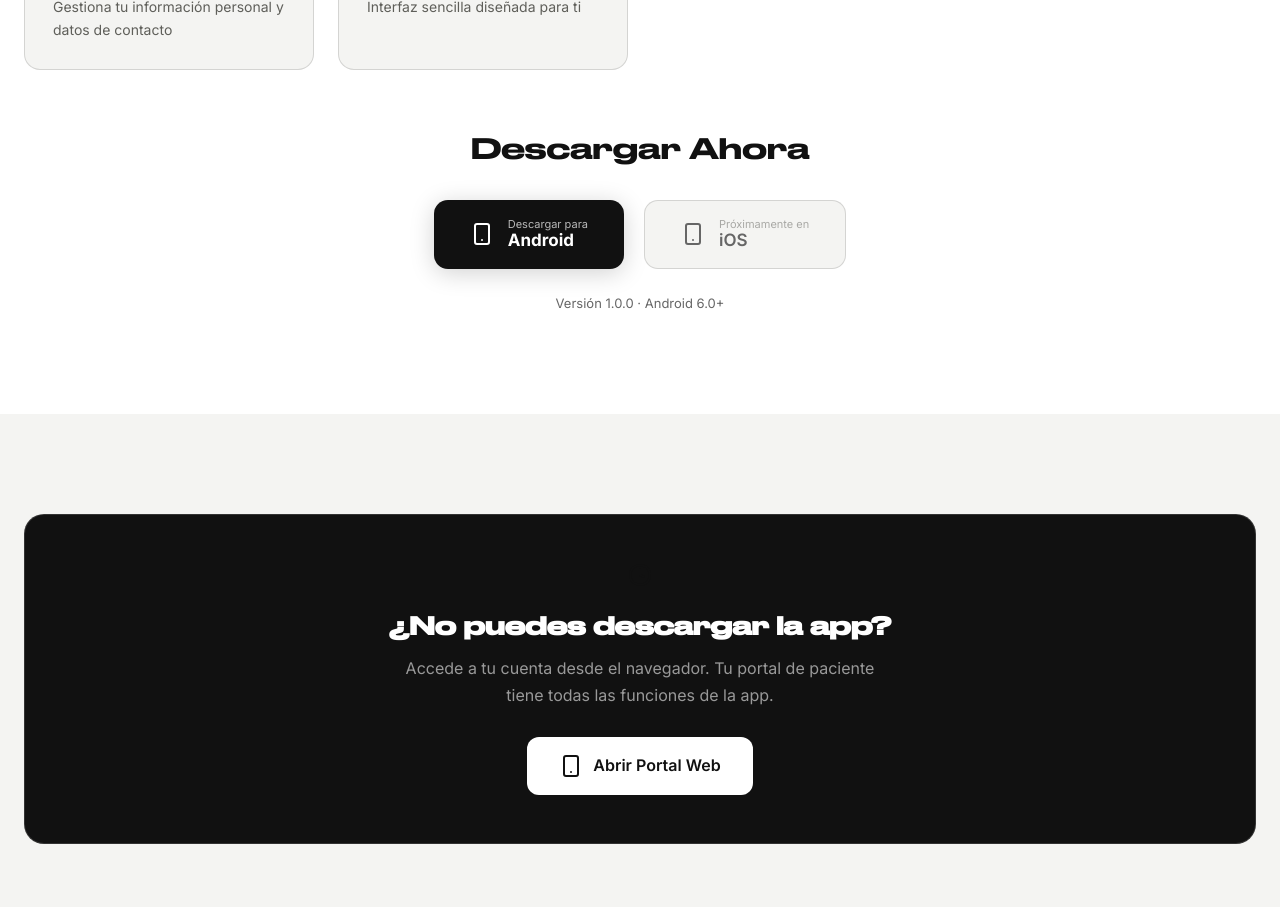
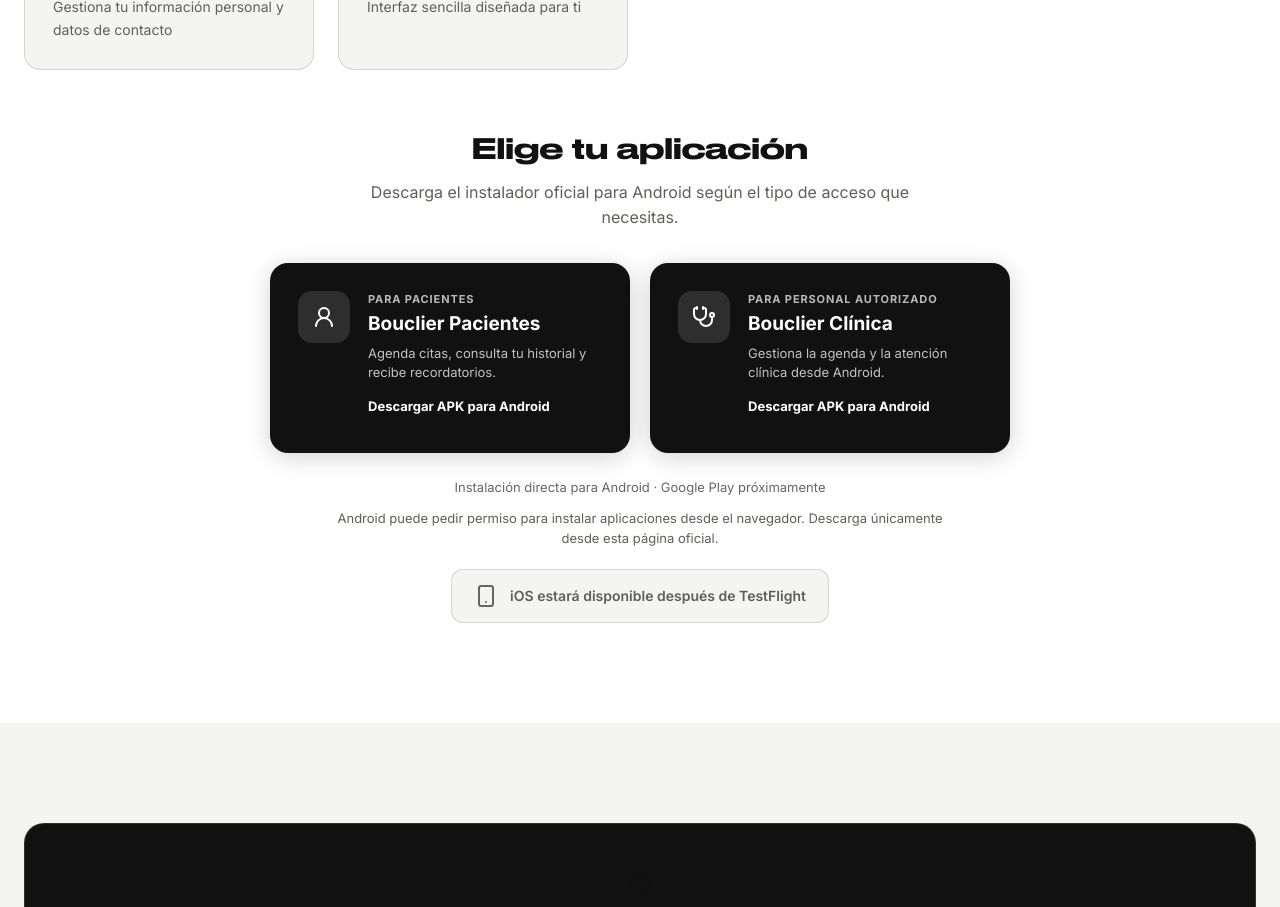
Before and after one commit to belucci21/bouclier-clinique, a React (Vite) app: page /descargar in a window 1280 px wide. Shown: the part 1300-2207 px from the top of the page. Built offline with nearby package versions, Linux system fonts and the light colour scheme.

Commit message:
feat: publish Android app downloads

```diff
--- a/src/pages/Descargar.jsx
+++ b/src/pages/Descargar.jsx
@@ -1,6 +1,6 @@
 import { useRef } from 'react'
 import { motion, useInView } from 'framer-motion'
-import { Smartphone, Shield, Bell, Calendar, QrCode, Clock, Star, Heart } from 'lucide-react'
+import { Smartphone, Shield, Bell, Calendar, QrCode, Clock, Star, Heart, Stethoscope, UserRound } from 'lucide-react'
 import { Link } from 'react-router-dom'
 import SEO from '../components/SEO.jsx'
 
@@ -32,12 +32,35 @@
   { icon: Star, title: 'Fácil y Rápido', desc: 'Interfaz sencilla diseñada para ti' },
 ]
 
+const androidApps = [
+  {
+    id: 'patient',
+    name: 'Bouclier Pacientes',
+    audience: 'Para pacientes',
+    description: 'Agenda citas, consulta tu historial y recibe recordatorios.',
+    icon: UserRound,
+    url: 'https://github.com/belucci21/bouclier-clinique/releases/download/android-v1.0.0-20260811/Bouclier-Pacientes.apk',
+    filename: 'Bouclier-Pacientes.apk',
+    ariaLabel: 'Descargar app para pacientes en Android',
+  },
+  {
+    id: 'clinic',
+    name: 'Bouclier Clínica',
+    audience: 'Para personal autorizado',
+    description: 'Gestiona la agenda y la atención clínica desde Android.',
+    icon: Stethoscope,
+    url: 'https://github.com/belucci21/bouclier-clinique/releases/download/android-v1.0.0-20260811/Bouclier-Clinica.apk',
+    filename: 'Bouclier-Clinica.apk',
+    ariaLabel: 'Descargar app clínica para Android',
+  },
+]
+
 export default function Descargar() {
   return (
     <main>
       <SEO
         title="Descargar App | Bouclier Dermatología"
-        description="Descarga la app de Bouclier Dermatología para Android. Agenda citas, haz check-in y gestiona tu salud desde tu celular."
+        description="Descarga las apps de Bouclier Dermatología para Android: pacientes y personal clínico autorizado."
         canonical="https://bouclier-clinique.com/descargar"
       />
 
@@ -46,8 +69,8 @@
         <div className="page-hero__overlay" style={{ background: 'linear-gradient(135deg, rgba(26,26,26,0.85), rgba(26,26,26,0.95))' }} />
         <motion.div className="page-hero__content" initial={{ opacity: 0, y: 30 }} animate={{ opacity: 1, y: 0 }} transition={{ duration: 0.8, delay: 0.3 }}>
           <p className="section-label" style={{ color: 'var(--color-accent)' }}>App Móvil</p>
-          <h1 className="page-hero__title">Descarga Nuestra App</h1>
-          <p className="page-hero__subtitle">Gestiona tus citas y salud desde tu celular. Disponible para Android.</p>
+          <h1 className="page-hero__title">Apps Bouclier para Android</h1>
+          <p className="page-hero__subtitle">Una app para pacientes y otra para el equipo clínico autorizado.</p>
         </motion.div>
       </section>
 
@@ -89,49 +112,74 @@
             ))}
           </div>
 
-          {/* Download Section */}
+          {/* Android downloads */}
           <motion.div variants={fadeUp} style={{ textAlign: 'center' }}>
-            <h3 style={{ fontFamily: 'var(--font-display)', fontSize: '28px', fontWeight: 500, marginBottom: '32px' }}>Descargar Ahora</h3>
+            <h3 style={{ fontFamily: 'var(--font-display)', fontSize: '28px', fontWeight: 500, marginBottom: '12px' }}>Elige tu aplicación</h3>
+            <p style={{ color: 'var(--color-text-light)', margin: '0 auto 32px', maxWidth: '580px', lineHeight: 1.6 }}>
+              Descarga el instalador oficial para Android según el tipo de acceso que necesitas.
+            </p>
 
-            <div style={{ display: 'flex', justifyContent: 'center', gap: '20px', flexWrap: 'wrap' }}>
-              {/* Android Download */}
-              <a href="https://expo.dev/artifacts/eas/-AU9FeaVS8S31lLCzYtLseCEJoML6OYfNKlWEhowlQA.apk" target="_blank" rel="noopener noreferrer"
-                download="Bouclier-Paciente.apk"
-                style={{
-                  display: 'flex', alignItems: 'center', gap: '14px',
-                  background: 'var(--color-primary)', color: '#fff',
-                  padding: '18px 36px', borderRadius: '14px',
-                  textDecoration: 'none', fontSize: '17px', fontWeight: 700,
-                  boxShadow: '0 4px 24px rgba(0,0,0,0.18)',
-                  transition: 'all 0.3s ease'
-                }}>
-                <Smartphone className="w-6 h-6" style={{ color: '#fff' }} />
-                <div style={{ textAlign: 'left' }}>
-                  <div style={{ fontSize: '11px', fontWeight: 400, opacity: 0.7, lineHeight: 1 }}>Descargar para</div>
-                  <div style={{ fontSize: '17px', lineHeight: 1.2 }}>Android</div>
-                </div>
-              </a>
+            <div style={{ display: 'flex', justifyContent: 'center', alignItems: 'stretch', gap: '20px', flexWrap: 'wrap' }}>
+              {androidApps.map(({ id, name, audience, description, icon: Icon, url, filename, ariaLabel }) => {
+                const content = (
+                  <>
+                    <div style={{
+                      width: '52px', height: '52px', flex: '0 0 52px', borderRadius: '14px',
+                      background: url ? 'rgba(255,255,255,0.12)' : 'rgba(17,17,17,0.06)',
+                      display: 'flex', alignItems: 'center', justifyContent: 'center'
+                    }}>
+                      <Icon className="w-6 h-6" aria-hidden="true" />
+                    </div>
+                    <div style={{ minWidth: 0, textAlign: 'left' }}>
+                      <div style={{ fontSize: '11px', fontWeight: 700, letterSpacing: '0.08em', textTransform: 'uppercase', opacity: 0.7 }}>{audience}</div>
+                      <div style={{ fontSize: '19px', fontWeight: 700, lineHeight: 1.25, marginTop: '4px' }}>{name}</div>
+                      <div style={{ fontSize: '13px', fontWeight: 400, lineHeight: 1.45, marginTop: '8px', opacity: 0.74 }}>{description}</div>
+                      <div style={{ fontSize: '13px', fontWeight: 700, marginTop: '14px' }}>{url ? 'Descargar APK para Android' : 'Preparando APK actualizado'}</div>
+                    </div>
+                  </>
+                )
 
-              {/* iOS Coming Soon */}
-              <div style={{
-                display: 'flex', alignItems: 'center', gap: '14px',
-                background: 'var(--color-bg-alt)', color: 'var(--color-text-light)',
-                padding: '18px 36px', borderRadius: '14px',
-                fontSize: '17px', fontWeight: 600,
-                border: '1px solid var(--color-border)',
-                cursor: 'not-allowed'
-              }}>
-                <Smartphone className="w-6 h-6" style={{ color: '#666' }} />
-                <div style={{ textAlign: 'left' }}>
-                  <div style={{ fontSize: '11px', fontWeight: 400, opacity: 0.5, lineHeight: 1 }}>Próximamente en</div>
-                  <div style={{ fontSize: '17px', lineHeight: 1.2, color: '#666' }}>iOS</div>
-                </div>
-              </div>
+                const sharedStyle = {
+                  boxSizing: 'border-box', width: 'min(100%, 360px)', minHeight: '190px',
+                  display: 'flex', alignItems: 'flex-start', gap: '18px', padding: '28px',
+                  borderRadius: '18px', textDecoration: 'none', transition: 'all 0.3s ease'
+                }
+
+                return url ? (
+                  <a
+                    key={id}
+                    href={url}
+                    target="_blank"
+                    rel="noopener noreferrer"
+                    download={filename}
+                    aria-label={ariaLabel}
+                    style={{ ...sharedStyle, background: 'var(--color-primary)', color: '#fff', boxShadow: '0 4px 24px rgba(0,0,0,0.18)' }}
+                  >
+                    {content}
+                  </a>
+                ) : (
+                  <div key={id} aria-label={`${name}: compilación en curso`} style={{ ...sharedStyle, background: 'var(--color-bg-alt)', color: 'var(--color-text-light)', border: '1px solid var(--color-border)' }}>
+                    {content}
+                  </div>
+                )
+              })}
             </div>
 
             <p style={{ color: '#666', fontSize: '13px', marginTop: '24px' }}>
-              Versión 1.0.0 · Android 6.0+
+              Instalación directa para Android · Google Play próximamente
             </p>
+            <p style={{ color: 'var(--color-text-light)', fontSize: '13px', maxWidth: '620px', margin: '10px auto 0', lineHeight: 1.6 }}>
+              Android puede pedir permiso para instalar aplicaciones desde el navegador. Descarga únicamente desde esta página oficial.
+            </p>
+
+            <div style={{
+              display: 'inline-flex', alignItems: 'center', gap: '12px', marginTop: '20px',
+              background: 'var(--color-bg-alt)', color: 'var(--color-text-light)', padding: '14px 22px',
+              borderRadius: '12px', border: '1px solid var(--color-border)'
+            }}>
+              <Smartphone className="w-5 h-5" style={{ color: '#666' }} />
+              <span style={{ fontSize: '14px', fontWeight: 600 }}>iOS estará disponible después de TestFlight</span>
+            </div>
           </motion.div>
         </div>
       </AnimatedSection>
```
Also changed, not shown: 1 other file (tests, documents, lock files or other folders).
